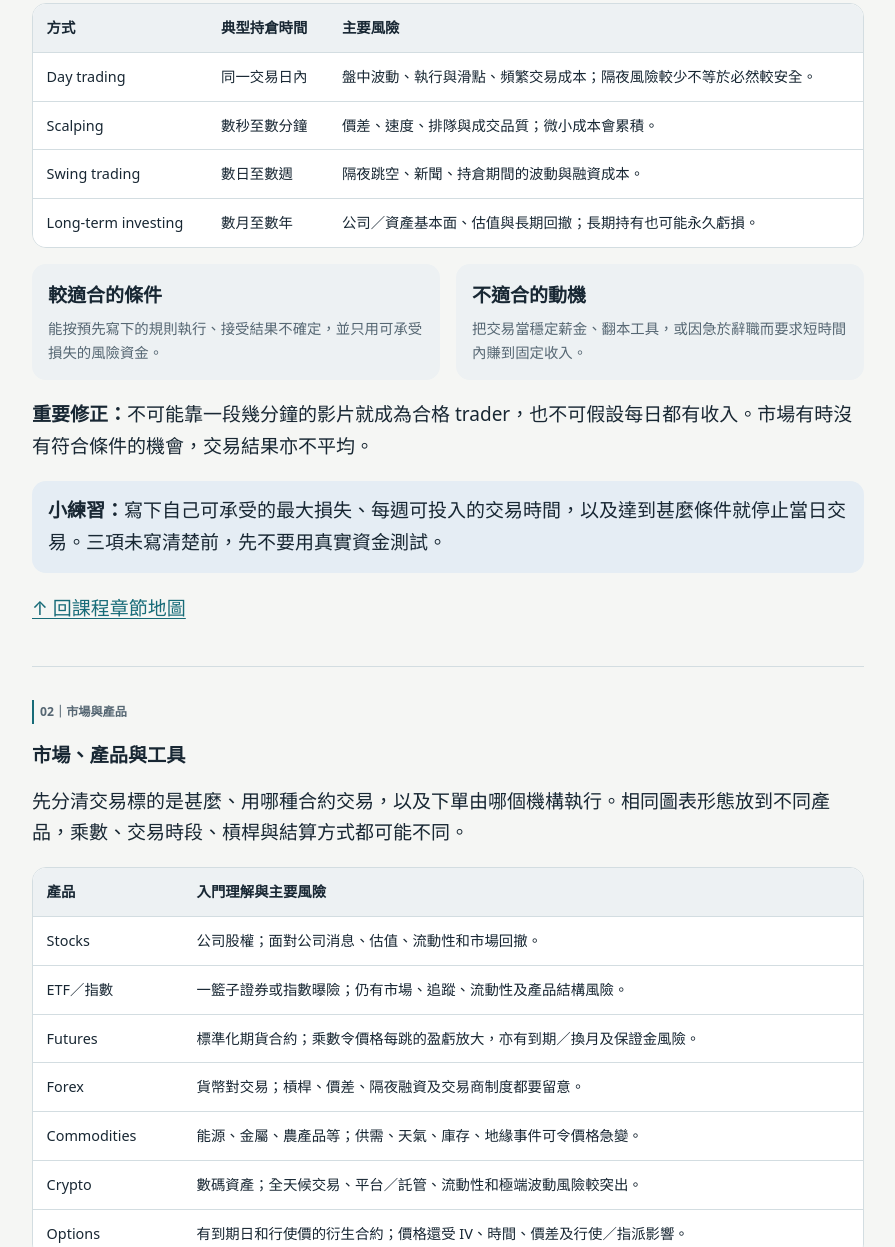
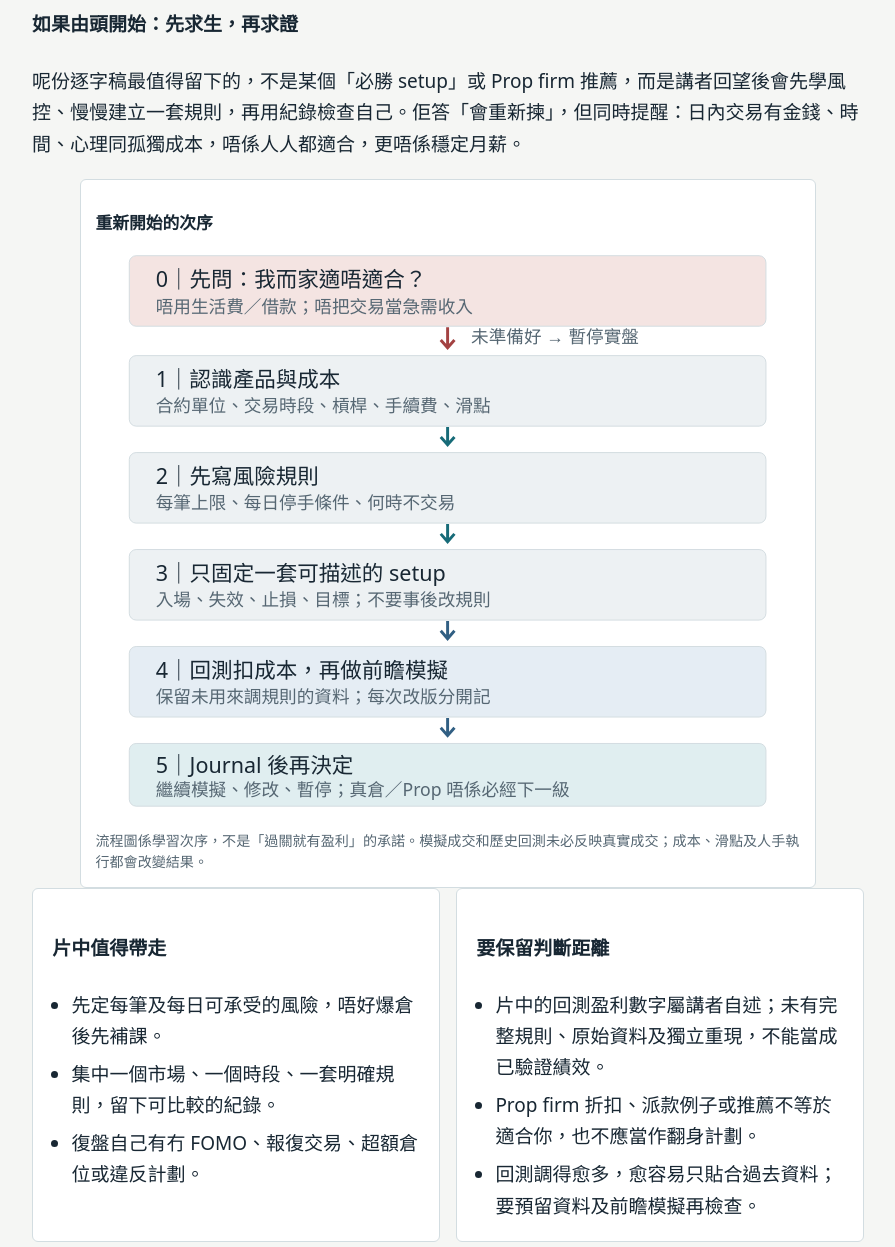
Before and after one commit to User33321/options-learning-lab, a plain HTML site: page index.html in a window 1280 px wide. Shown: the part 4638-5885 px from the top of the page, without its empty margins (192-1087 px from the left). Drawn offline with Linux system fonts and the light colour scheme.

Commit message:
add day trading restart roadmap

```diff
--- a/index.html
+++ b/index.html
@@ -370,6 +370,9 @@
     .diagram-figure svg .svg-fill { fill: var(--surface-2); stroke: var(--line); }
     .diagram-wide { grid-column: 1 / -1; }
     .diagram-intro { max-width: 60rem; margin: 0 0 1.2rem; color: var(--muted); }
+    .restart-roadmap { max-width: 46rem; margin-inline: auto; }
+    .diagram-figure.restart-roadmap svg text { font-size: 22px; }
+    .diagram-figure.restart-roadmap svg .svg-small { font-size: 18px; }
     .setup-flow { display: grid; gap: 0; border-top: 1px solid var(--line); }
     .setup-flow-row { display: grid; grid-template-columns: minmax(0, 14rem) minmax(0, 1fr) minmax(0, 13rem); gap: .8rem; align-items: center; padding: .8rem .2rem; border-bottom: 1px solid var(--line); }
     .setup-flow-row strong { display: block; }
@@ -670,6 +673,32 @@
           <span class="pill">01｜交易的現實</span>
           <h3>先認清交易係乜</h3>
           <p>不同交易方式主要差在持倉時間、決策節奏和承受哪種風險。持倉較短不代表風險較低；成交成本和執行誤差反而可能更重要。</p>
+          <h4>如果由頭開始：先求生，再求證</h4>
+          <p>呢份逐字稿最值得留下的，不是某個「必勝 setup」或 Prop firm 推薦，而是講者回望後會先學風控、慢慢建立一套規則，再用紀錄檢查自己。佢答「會重新揀」，但同時提醒：日內交易有金錢、時間、心理同孤獨成本，唔係人人都適合，更唔係穩定月薪。</p>
+          <figure class="diagram-figure diagram-wide restart-roadmap">
+            <h3>重新開始的次序</h3>
+            <svg viewBox="0 0 720 590" role="img" aria-labelledby="restart-path-title restart-path-desc">
+              <title id="restart-path-title">由頭學日內交易的風險優先路線</title>
+              <desc id="restart-path-desc">先評估個人財務與時間是否容許承受風險，再學產品機制、訂風險規則、固定一套 setup、扣除成本回測並用未參與設計的資料檢查、前瞻模擬與復盤。最後可以繼續練習、修改或停止；真倉或 Prop firm 並非必經升級。</desc>
+              <rect x="35" y="14" width="650" height="72" rx="7" fill="var(--red-2)" stroke="var(--line)"/><text x="62" y="46">0｜先問：我而家適唔適合？</text><text class="svg-small" x="62" y="72">唔用生活費／借款；唔把交易當急需收入</text>
+              <path class="svg-risk" stroke-width="3" d="M360 87v21m-7-8 7 8 7-8"/><text class="svg-small" x="384" y="103">未準備好 → 暫停實盤</text>
+              <rect class="svg-fill" x="35" y="116" width="650" height="72" rx="7"/><text x="62" y="148">1｜認識產品與成本</text><text class="svg-small" x="62" y="174">合約單位、交易時段、槓桿、手續費、滑點</text>
+              <path class="svg-accent" stroke-width="3" d="M360 189v18m-7-8 7 8 7-8"/>
+              <rect class="svg-fill" x="35" y="215" width="650" height="72" rx="7"/><text x="62" y="247">2｜先寫風險規則</text><text class="svg-small" x="62" y="273">每筆上限、每日停手條件、何時不交易</text>
+              <path class="svg-accent" stroke-width="3" d="M360 288v18m-7-8 7 8 7-8"/>
+              <rect class="svg-fill" x="35" y="314" width="650" height="72" rx="7"/><text x="62" y="346">3｜只固定一套可描述的 setup</text><text class="svg-small" x="62" y="372">入場、失效、止損、目標；不要事後改規則</text>
+              <path class="svg-blue" stroke-width="3" d="M360 387v18m-7-8 7 8 7-8"/>
+              <rect x="35" y="413" width="650" height="72" rx="7" fill="var(--blue-2)" stroke="var(--line)"/><text x="62" y="445">4｜回測扣成本，再做前瞻模擬</text><text class="svg-small" x="62" y="471">保留未用來調規則的資料；每次改版分開記</text>
+              <path class="svg-blue" stroke-width="3" d="M360 486v18m-7-8 7 8 7-8"/>
+              <rect x="35" y="512" width="650" height="64" rx="7" fill="var(--green-2)" stroke="var(--line)"/><text x="62" y="542">5｜Journal 後再決定</text><text class="svg-small" x="62" y="566">繼續模擬、修改、暫停；真倉／Prop 唔係必經下一級</text>
+            </svg>
+            <figcaption>流程圖係學習次序，不是「過關就有盈利」的承諾。模擬成交和歷史回測未必反映真實成交；成本、滑點及人手執行都會改變結果。</figcaption>
+          </figure>
+          <div class="review-grid">
+            <div class="review-card"><h4>片中值得帶走</h4><ul><li>先定每筆及每日可承受的風險，唔好爆倉後先補課。</li><li>集中一個市場、一個時段、一套明確規則，留下可比較的紀錄。</li><li>復盤自己有冇 FOMO、報復交易、超額倉位或違反計劃。</li></ul></div>
+            <div class="review-card"><h4>要保留判斷距離</h4><ul><li>片中的回測盈利數字屬講者自述；未有完整規則、原始資料及獨立重現，不能當成已驗證績效。</li><li>Prop firm 折扣、派款例子或推薦不等於適合你，也不應當作翻身計劃。</li><li>回測調得愈多，愈容易只貼合過去資料；要預留資料及前瞻模擬再檢查。</li></ul></div>
+          </div>
+          <p class="unit-note"><strong>用白話講：</strong>先問「我輸得起嗎？」再問「規則有沒有證據？」最後才考慮是否承受更多曝險。CFTC 指出模擬結果可能漏算滑點、價差、費用及真實執行等限制；研究亦指出反覆挑選歷史上表現最佳版本會帶來回測過度配適風險。<a href="https://www.cftc.gov/LearnAndProtect/AdvisoriesAndArticles/fraudadv_tradingsystem.html">CFTC 說明</a> · <a href="https://www.davidhbailey.com/dhbpapers/backtest-prob.pdf">Bailey 等人研究</a></p>
           <div class="fact-table-wrap" role="region" aria-label="交易方式與主要風險比較">
             <table class="fact-table"><thead><tr><th scope="col">方式</th><th scope="col">典型持倉時間</th><th scope="col">主要風險</th></tr></thead><tbody>
               <tr><td>Day trading</td><td>同一交易日內</td><td>盤中波動、執行與滑點、頻繁交易成本；隔夜風險較少不等於必然較安全。</td></tr>
@@ -1513,6 +1542,7 @@
             <li><a href="https://bookmap.com/knowledgebase/docs/KB-SettingUpAndOperating-HeatmapMainChart">Bookmap：Heatmap main chart 說明</a></li>
             <li><a href="https://www.cmegroup.com/markets/equities/nasdaq/e-mini-nasdaq-100.timeAndSales.html">CME：E-mini Nasdaq-100 合約與交易時段</a></li>
             <li><a href="https://www.cftc.gov/LearnAndProtect/AdvisoriesAndArticles/fraudadv_tradingsystem.html">CFTC：模擬／假設交易結果的限制</a></li>
+            <li><a href="https://www.davidhbailey.com/dhbpapers/backtest-prob.pdf">Bailey et al., The Probability of Backtest Overfitting</a></li>
           </ul>
           <p class="muted"><strong>用戶提供的 a2ky9／Mao 交易入門、Heatmap、ICT walkthrough 及 2026-03-20 Daily Order Flow recap 逐字稿：</strong>無公開連結；本頁以摘要及重畫示意圖方式重組教材，未逐字重現。作者的個人經歷、單日交易結果、績效、平台、Discord 與 Prop firm 推薦未經獨立核驗，亦不構成本頁推薦。</p>
         </div>
```
